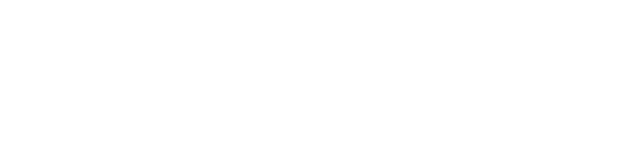
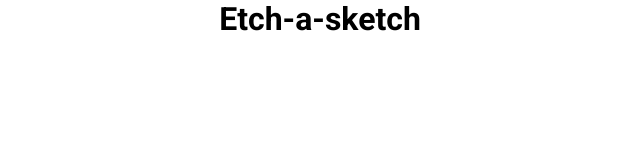
Before and after one commit to shanmukh-sai2003/etch-a-sketch, a plain HTML site: page index.html in a window 1280 px wide. Shown: the whole page, without its empty margins (320-960 px from the left). Drawn offline with Linux system fonts and the light colour scheme.

Commit message:
Add heading

```diff
--- a/index.html
+++ b/index.html
@@ -6,7 +6,12 @@
         <link rel="stylesheet" href="./styles.css">
     </head>
     <body>
+        <header>
+            <h1>Etch-a-sketch</h1>
+        </header>
+        <main>
 
+        </main>
         <script src="./index.js"></script>
     </body>
 </html>
--- a/styles.css
+++ b/styles.css
@@ -0,0 +1,12 @@
+@import url('https://fonts.googleapis.com/css2?family=Roboto:wght@400;500;700;900&display=swap');
+
+* {
+    padding: 0px;
+    margin: 0px;
+    box-sizing: border-box;
+}
+
+body {
+    font-family: 'Roboto', sans-serif;
+    text-align: center;
+}
```
